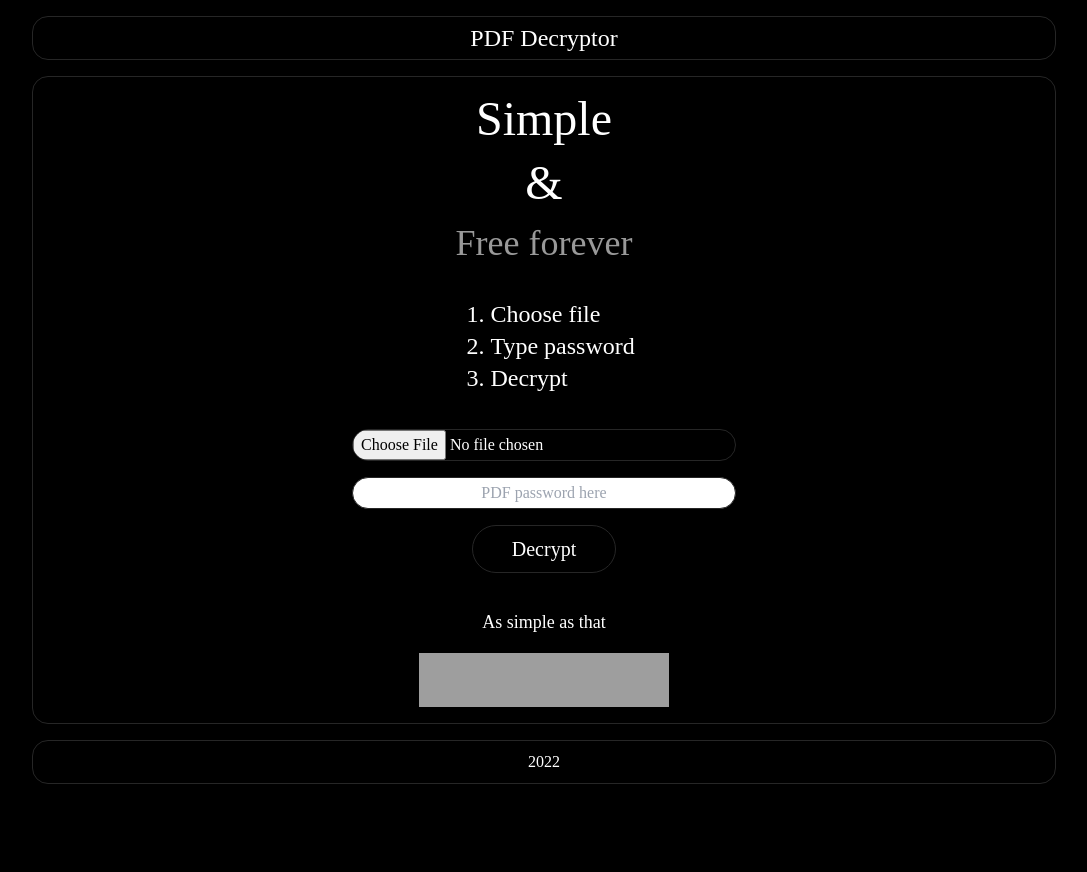
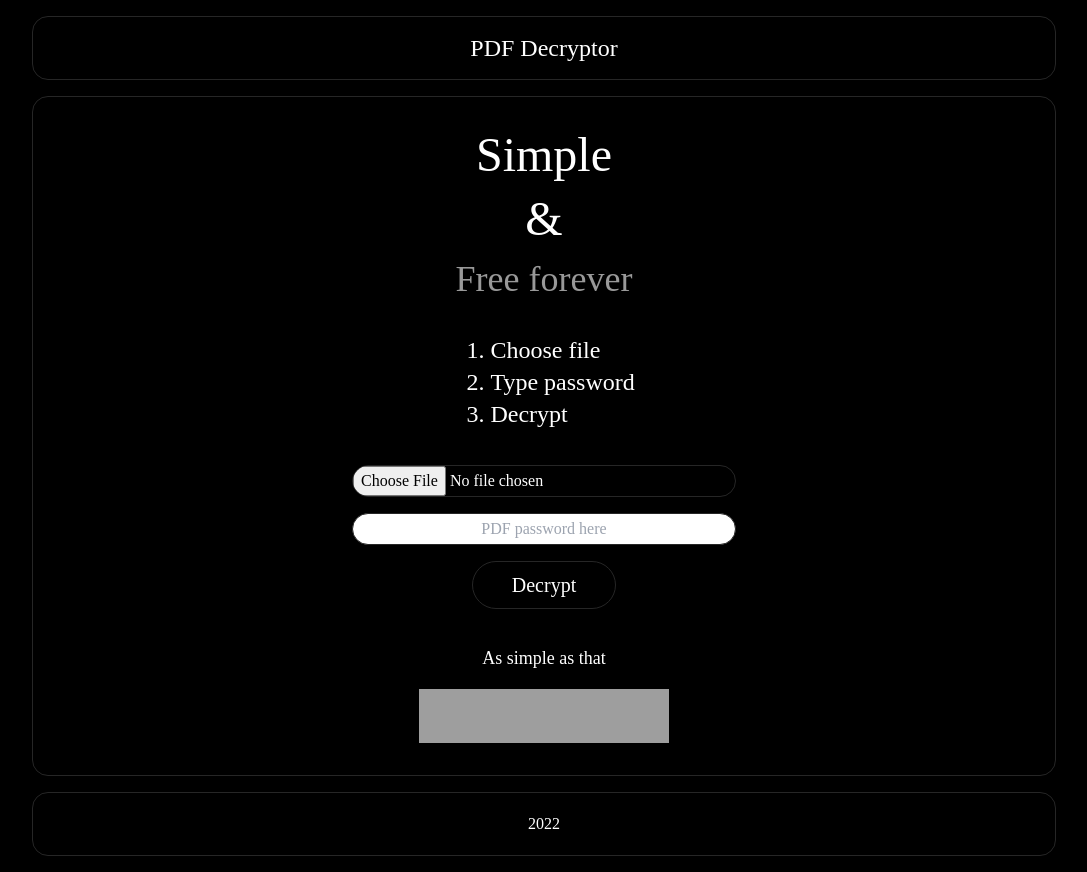
Before and after one commit to kovrichard/pdf-decryptor-frontend, an Angular app: page / in a window 1280 px wide. Shown: the whole page, without its empty margins (96-1183 px from the left). Before the commit the page ends 800 px from the top, so only its background shows below. Built offline with nearby package versions, Linux system fonts and the light colour scheme; grey boxes are pictures that could not be loaded; a web font is replaced by a local one.

Commit message:
style: make homepage better

```diff
--- a/src/app/app.component.html
+++ b/src/app/app.component.html
@@ -1,7 +1,7 @@
-<header class="flex justify-center items-center my-4 w-4/5 h-16 rounded-2xl border border-solid border-[#262626] text-white hover:bg-[#111111]">
+<header class="flex justify-center items-center my-4 w-4/5 min-h-[4rem] rounded-2xl border border-solid border-[#262626] text-white hover:bg-[#111111]">
     <h1 class="text-2xl">PDF Decryptor</h1>
 </header>
-<main class="flex flex-col justify-around w-4/5 h-[90%] mb-4 rounded-2xl border border-solid border-[#262626] text-white hover:bg-[#111111]">
+<main class="flex grow flex-col justify-around w-4/5 h-[90%] mb-4 p-4 rounded-2xl border border-solid border-[#262626] text-white hover:bg-[#111111]">
     <div class="flex flex-col justify-around items-center h-[32rem] sm:h-[36rem]">
         <div class="flex flex-col items-center">
             <p class="text-3xl sm:text-5xl mb-4">Simple</p>
@@ -22,6 +22,6 @@
     </div>
     <a class="flex justify-center mb-4" href="https://www.producthunt.com/posts/pdf-decryptor?utm_source=badge-featured&utm_medium=badge&utm_souce=badge-pdf&#0045;decryptor" target="_blank"><img src="https://api.producthunt.com/widgets/embed-image/v1/featured.svg?post_id=371592&theme=dark" alt="PDF&#0032;Decryptor - Create&#0032;passwordless&#0032;copies&#0032;of&#0032;protected&#0032;PDFs&#0032;for&#0032;FREE&#0046; | Product Hunt" style="width: 250px; height: 54px;" width="250" height="54" /></a>
 </main>
-<footer class="flex justify-center items-center mb-4 w-4/5 h-16 rounded-2xl border border-solid border-[#262626] text-white hover:bg-[#111111]">
+<footer class="flex justify-center items-center mb-4 w-4/5 min-h-[4rem] rounded-2xl border border-solid border-[#262626] text-white hover:bg-[#111111]">
     {{ year }}
 </footer>
--- a/src/index.html
+++ b/src/index.html
@@ -1,5 +1,5 @@
 <!doctype html>
-<html lang="en" class="flex flex-col items-center bg-black w-full h-full">
+<html lang="en">
 <head>
   <meta charset="utf-8">
   <title>PDF Decryptor</title>
@@ -15,7 +15,7 @@
   <meta property="og:type" content="website">
   <meta property="og:image" content="https://pdfdecryptor.vercel.app/assets/pdf-icon.svg">
 </head>
-<body class="flex flex-col items-center bg-black w-full h-full min-w-[20rem] min-h-[43rem]">
-  <app-root class="flex flex-col items-center bg-black w-full h-full min-w-[20rem] min-h-[43rem]"></app-root>
+<body class="bg-black">
+  <app-root class="flex flex-col items-center bg-black w-full min-w-[20rem] min-h-[100vh]"></app-root>
 </body>
 </html>
```
